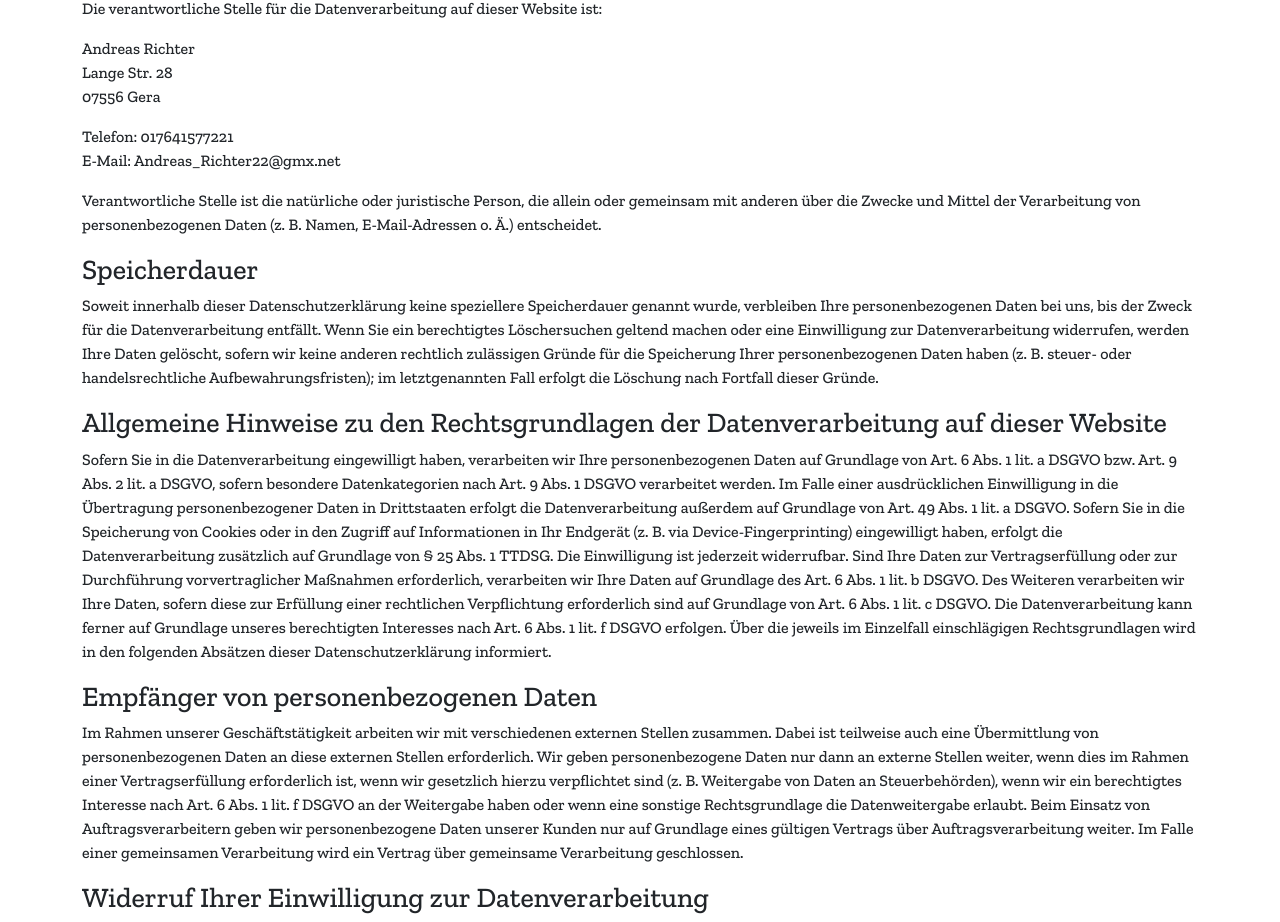
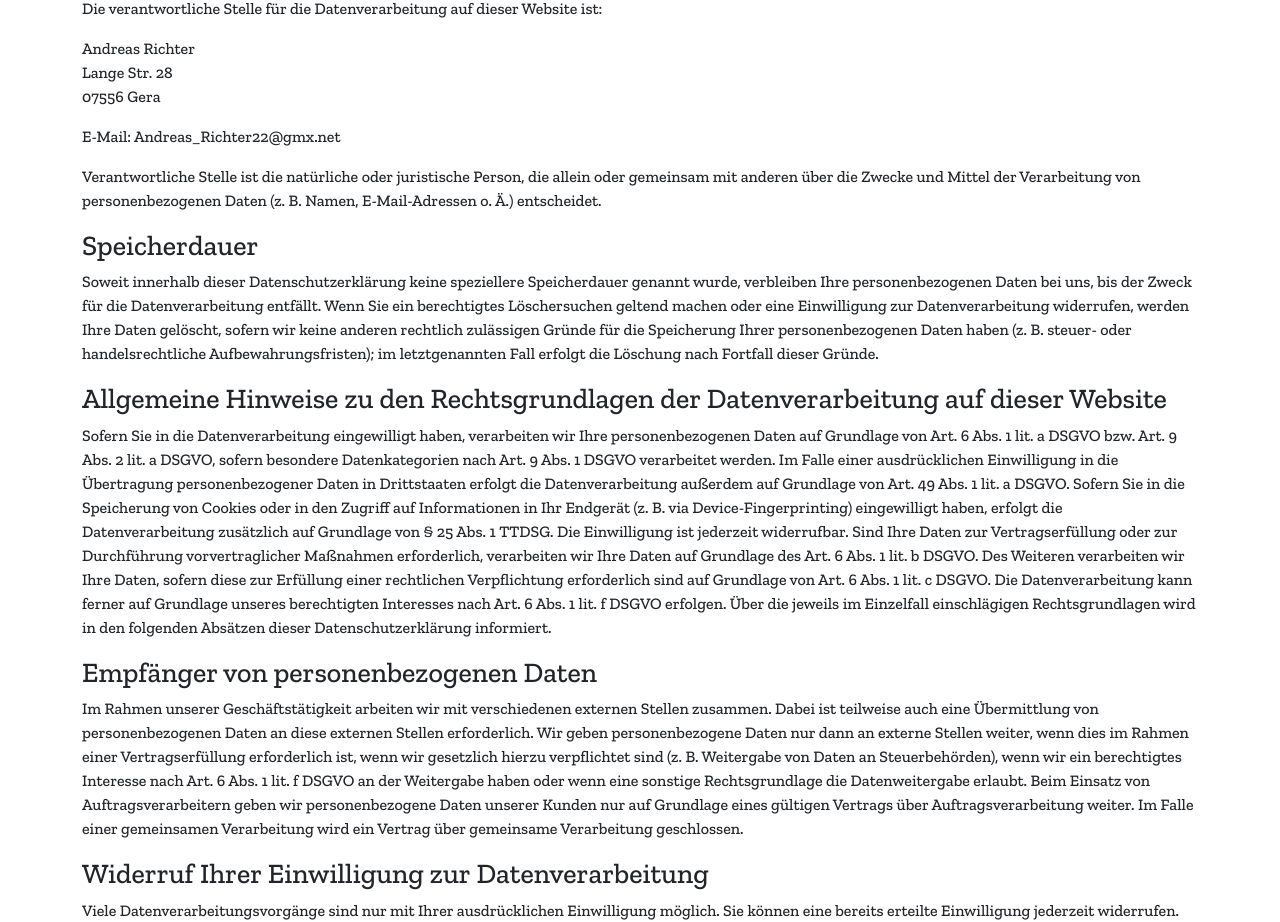
Before and after one commit to TheRealGameZ/Aricode, a Vue app: page /datenschutz in a window 1280 px wide. Shown: the part 2200-3122 px from the top of the page. Built offline with nearby package versions, Linux system fonts and the light colour scheme.

Commit message:
lolololololo

```diff
--- a/src/views/ContactView.vue
+++ b/src/views/ContactView.vue
@@ -4,11 +4,10 @@ export default {
     return {
       formSubmitted: false,
       formSuccess: false,
-      urlPath : 'https://aricode.de/post/contactForm'
+      urlPath : 'https://aricode.de/post/contactform'
     };
   },
   mounted() {
-    this.scrollToElement();
     document.getElementById('headerContainer').classList.add('headerHeightSmall');
   },
   methods: {
--- a/src/views/DatenschutzView.vue
+++ b/src/views/DatenschutzView.vue
@@ -20,8 +20,7 @@
             Lange Str. 28<br />
             07556 Gera</p>
 
-            <p>Telefon: 017641577221<br />
-            E-Mail: Andreas_Richter22@gmx.net</p>
+            <p>E-Mail: Andreas_Richter22@gmx.net</p>
             <p>Verantwortliche Stelle ist die nat&uuml;rliche oder juristische Person, die allein oder gemeinsam mit anderen &uuml;ber die Zwecke und Mittel der Verarbeitung von personenbezogenen Daten (z.&nbsp;B. Namen, E-Mail-Adressen o. &Auml;.) entscheidet.</p>
 
             <h3>Speicherdauer</h3> <p>Soweit innerhalb dieser Datenschutzerkl&auml;rung keine speziellere Speicherdauer genannt wurde, verbleiben Ihre personenbezogenen Daten bei uns, bis der Zweck f&uuml;r die Datenverarbeitung entf&auml;llt. Wenn Sie ein berechtigtes L&ouml;schersuchen geltend machen oder eine Einwilligung zur Datenverarbeitung widerrufen, werden Ihre Daten gel&ouml;scht, sofern wir keine anderen rechtlich zul&auml;ssigen Gr&uuml;nde f&uuml;r die Speicherung Ihrer personenbezogenen Daten haben (z.&nbsp;B. steuer- oder handelsrechtliche Aufbewahrungsfristen); im letztgenannten Fall erfolgt die L&ouml;schung nach Fortfall dieser Gr&uuml;nde.</p>
--- a/src/views/ImpressumView.vue
+++ b/src/views/ImpressumView.vue
@@ -21,8 +21,7 @@ export default {
             07603 Gera</p>
 
           <h2>Kontakt</h2>
-          <p>Telefon: 017641577221<br />
-            E-Mail: Andreas_Richter22@gmx.net</p>
+          <p>E-Mail: Andreas_Richter22@gmx.net</p>
 
           <p>Quelle: <a href="https://www.e-recht24.de">https://www.e-recht24.de</a></p>
         </div>
```
